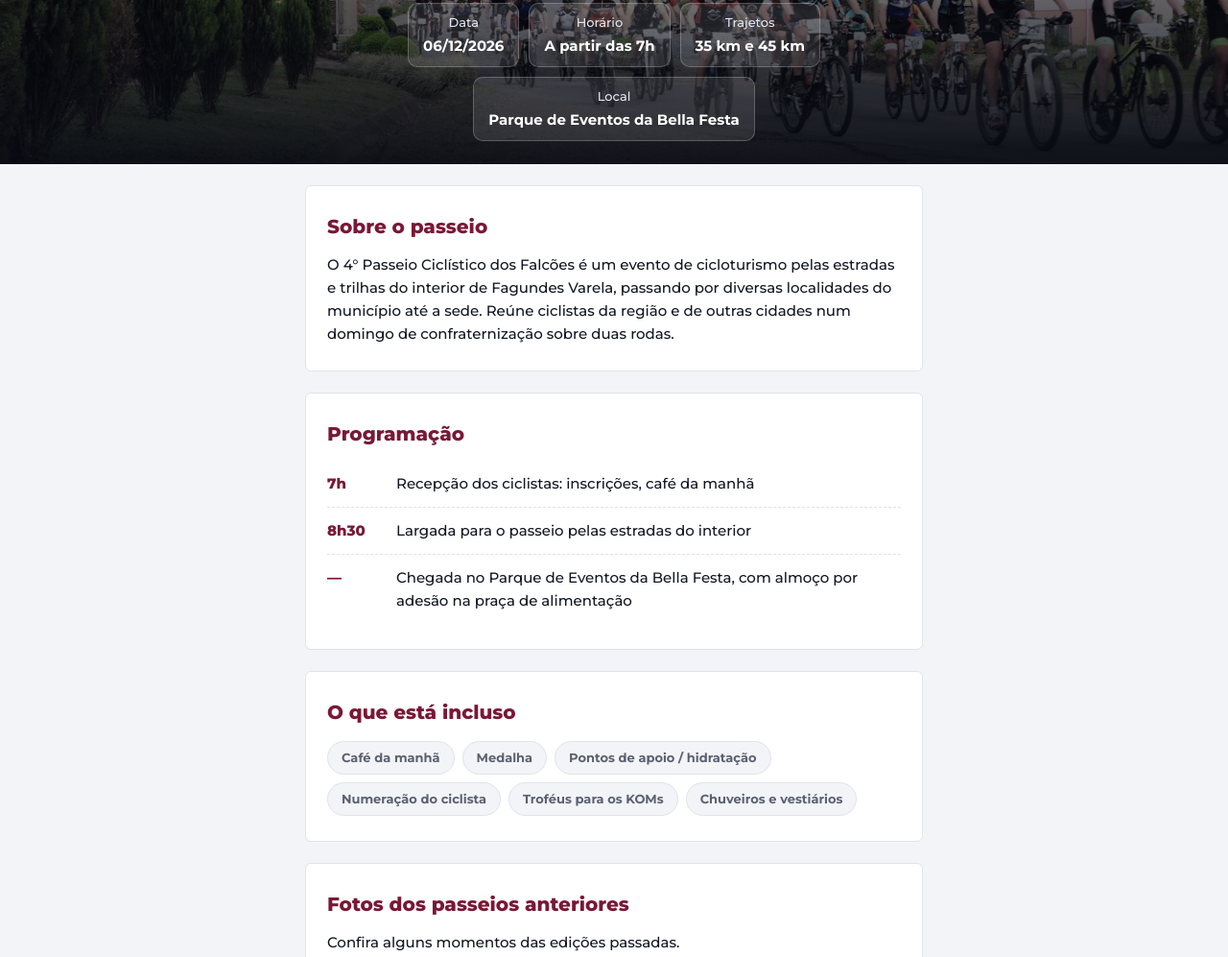
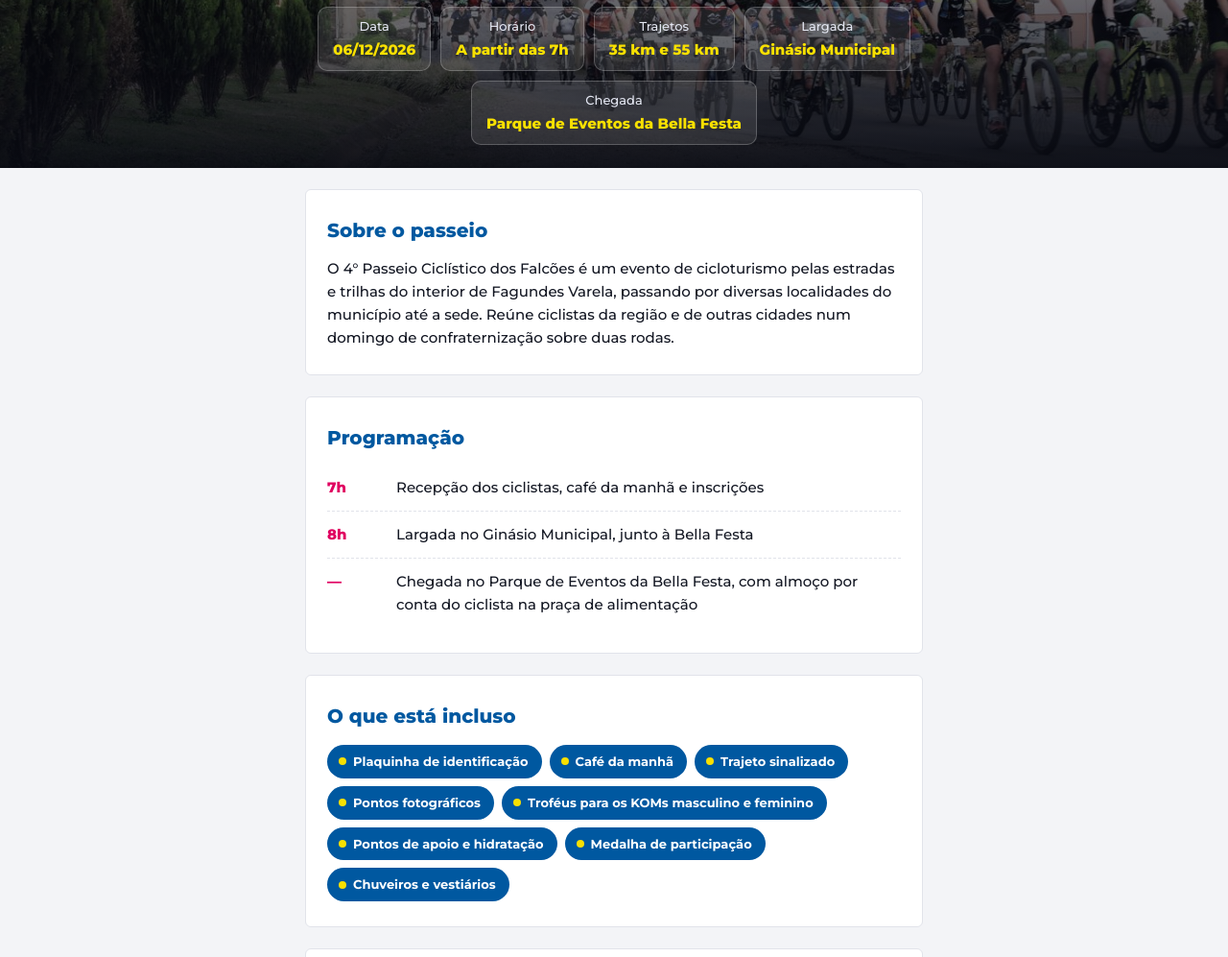
Before and after one commit to falcoesfv/4-passeio-falcoes, a plain HTML site: page index.html in a window 1280 px wide. Shown: the part 467-1464 px from the top of the page at 96% size. Drawn offline with Linux system fonts and the light colour scheme.

Commit message:
Update index.html

```diff
--- a/index.html
+++ b/index.html
@@ -13,8 +13,10 @@
     --card: #ffffff;
     --ink: #121622;
     --ink-soft: #5b6072;
-    --navy: #7a1836;
-    --navy-light: #b23a63;
+    --blue: #0058a0;
+    --blue-dark: #003068;
+    --pink: #e00060;
+    --yellow: #f8e000;
     --black: #0a0a0c;
     --border: #e1e3ea;
     --bella-bg: #f6eef2;
@@ -32,7 +34,8 @@
     align-items: center;
     gap: 12px;
     padding: 14px 20px;
-    background: var(--navy);
+    background: var(--blue-dark);
+    border-bottom: 4px solid var(--pink);
   }
   header img { height: 40px; width: 40px; object-fit: contain; }
   header span {
@@ -109,22 +112,24 @@
     font-weight: 500;
     color: #e4e7f2;
   }
-  .fact b { display: block; font-size: 15px; margin-top: 2px; font-weight: 700; color: #fff; }
+  .fact b { display: block; font-size: 15px; margin-top: 2px; font-weight: 800; color: var(--yellow); }
   main { max-width: 680px; margin: 0 auto; padding: 0 18px 50px; }
   .card { background: var(--card); border: 1px solid var(--border); border-radius: 6px; padding: 26px 22px; margin-top: 22px; }
-  .card h2 { margin: 0 0 12px; font-size: 20px; color: var(--navy); font-weight: 800; }
+  .card h2 { margin: 0 0 12px; font-size: 20px; color: var(--blue); font-weight: 800; }
   .card p { margin: 0 0 10px; font-size: 15px; color: var(--ink); }
   .card p:last-child { margin-bottom: 0; }
   ul.prog { list-style: none; margin: 0; padding: 0; }
   ul.prog li { display: flex; gap: 14px; padding: 12px 0; border-top: 1px dashed var(--border); font-size: 15px; }
   ul.prog li:first-child { border-top: none; }
-  ul.prog .time { font-weight: 800; color: var(--navy); min-width: 58px; flex-shrink: 0; }
+  ul.prog .time { font-weight: 800; color: var(--pink); min-width: 58px; flex-shrink: 0; }
   .chips { display: flex; flex-wrap: wrap; gap: 8px; margin-top: 14px; }
-  .chip { font-size: 13px; font-weight: 600; background: var(--bg); border: 1px solid var(--border); border-radius: 999px; padding: 6px 14px; color: var(--ink-soft); }
+  .chip { font-size: 13px; font-weight: 700; background: var(--blue); border-radius: 999px; padding: 7px 14px 7px 12px; color: #ffffff; display: inline-flex; align-items: center; gap: 7px; }
+  .chip::before { content: ""; width: 8px; height: 8px; border-radius: 50%; background: var(--yellow); flex-shrink: 0; }
   .cta {
     display: block;
     text-align: center;
-    background: linear-gradient(135deg, var(--navy) 0%, var(--navy-light) 100%);
+    background: linear-gradient(135deg, var(--blue-dark) 0%, var(--blue) 100%);
+    border-bottom: 4px solid var(--pink);
     color: #ffffff;
     font-weight: 800;
     font-size: 17px;
@@ -134,7 +139,7 @@
     margin-top: 26px;
     letter-spacing: 0.01em;
   }
-  .cta:active { background: var(--navy); }
+  .cta:active { background: var(--blue-dark); }
   .cta-sub { text-align: center; font-size: 12.5px; color: var(--ink-soft); margin-top: 10px; }
   .insta-line {
     text-align: center;
@@ -143,9 +148,9 @@
     color: var(--ink);
     margin-top: 18px;
   }
-  .insta-line a { color: var(--navy-light); text-decoration: none; font-weight: 800; }
+  .insta-line a { color: var(--pink); text-decoration: none; font-weight: 800; }
   .support { display: grid; grid-template-columns: 1fr 1fr; gap: 18px; text-align: center; margin-top: 26px; }
-  .support .label { font-weight: 800; font-size: 12.5px; text-transform: uppercase; letter-spacing: 0.06em; color: var(--navy); margin-bottom: 12px; }
+  .support .label { font-weight: 800; font-size: 12.5px; text-transform: uppercase; letter-spacing: 0.06em; color: var(--blue); margin-bottom: 12px; }
   .support img { height: 64px; width: auto; object-fit: contain; margin-bottom: 8px; }
   .support .caption { font-size: 13px; font-weight: 500; color: var(--ink-soft); line-height: 1.3; }
   .gallery { display: grid; grid-template-columns: repeat(3, 1fr); gap: 8px; margin-top: 14px; }
@@ -174,8 +179,9 @@
     <div class="facts">
       <div class="fact">Data<b>06/12/2026</b></div>
       <div class="fact">Horário<b>A partir das 7h</b></div>
-      <div class="fact">Trajetos<b>35 km e 45 km</b></div>
-      <div class="fact">Local<b>Parque de Eventos da Bella Festa</b></div>
+      <div class="fact">Trajetos<b>35 km e 55 km</b></div>
+      <div class="fact">Largada<b>Ginásio Municipal</b></div>
+      <div class="fact">Chegada<b>Parque de Eventos da Bella Festa</b></div>
     </div>
   </div>
 </div>
@@ -190,20 +196,22 @@
   <div class="card">
     <h2>Programação</h2>
     <ul class="prog">
-      <li><span class="time">7h</span><span>Recepção dos ciclistas: inscrições, café da manhã</span></li>
-      <li><span class="time">8h30</span><span>Largada para o passeio pelas estradas do interior</span></li>
-      <li><span class="time">—</span><span>Chegada no Parque de Eventos da Bella Festa, com almoço por adesão na praça de alimentação</span></li>
+      <li><span class="time">7h</span><span>Recepção dos ciclistas, café da manhã e inscrições</span></li>
+      <li><span class="time">8h</span><span>Largada no Ginásio Municipal, junto à Bella Festa</span></li>
+      <li><span class="time">—</span><span>Chegada no Parque de Eventos da Bella Festa, com almoço por conta do ciclista na praça de alimentação</span></li>
     </ul>
   </div>
 
   <div class="card">
     <h2>O que está incluso</h2>
     <div class="chips">
+      <span class="chip">Plaquinha de identificação</span>
       <span class="chip">Café da manhã</span>
-      <span class="chip">Medalha</span>
-      <span class="chip">Pontos de apoio / hidratação</span>
-      <span class="chip">Numeração do ciclista</span>
-      <span class="chip">Troféus para os KOMs</span>
+      <span class="chip">Trajeto sinalizado</span>
+      <span class="chip">Pontos fotográficos</span>
+      <span class="chip">Troféus para os KOMs masculino e feminino</span>
+      <span class="chip">Pontos de apoio e hidratação</span>
+      <span class="chip">Medalha de participação</span>
       <span class="chip">Chuveiros e vestiários</span>
     </div>
   </div>
@@ -224,7 +232,7 @@
   <a class="cta" href="https://docs.google.com/forms/d/e/1FAIpQLSe7fSpj3VyA5Hq9D83iezb69KsoHjzPnfjbDhNTz5Xomr-SWg/viewform?usp=header" target="_blank" rel="noopener">Fazer minha inscrição →</a>
   <p class="cta-sub">Você será redirecionado para o formulário oficial de inscrição (valor e chave Pix estão lá)</p>
 
-  <p class="insta-line">Para mais informações sobre o passeio, siga nosso Instagram <a href="https://www.instagram.com/falcoesciclismo" target="_blank" rel="noopener">@falcoesciclismo</a></p>
+  <p class="insta-line">Para mais informações sobre o passeio, siga nosso Instagram <a href="https://www.instagram.com/falcoesfv" target="_blank" rel="noopener">@falcoesfv</a></p>
 
   <div class="support">
     <div>
```
